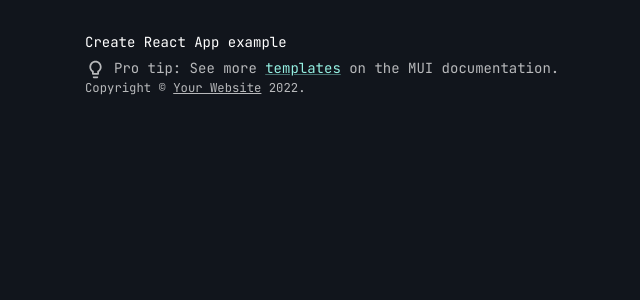
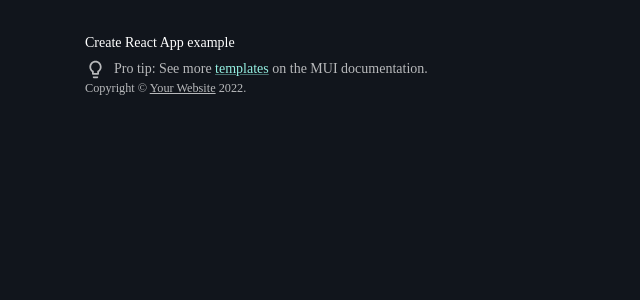
Before and after one commit to alicenet/alice-mui-provider, a React (Create React App) app: page / in a window 1280 px wide. Shown: the top 300 px of the page, without its empty margins (279-919 px from the left). Built offline with nearby package versions, Linux system fonts and the light colour scheme.

Commit message:
Wrong font

```diff
--- a/src/style/theme.js
+++ b/src/style/theme.js
@@ -62,7 +62,7 @@
         }
     },
     typography: {
-        fontFamily: 'JetBrains Mono',
+        fontFamily: 'Ubuntu Mono',
         button: {
             fontSize: '1.15rem',
             textTransform: 'none',
```
